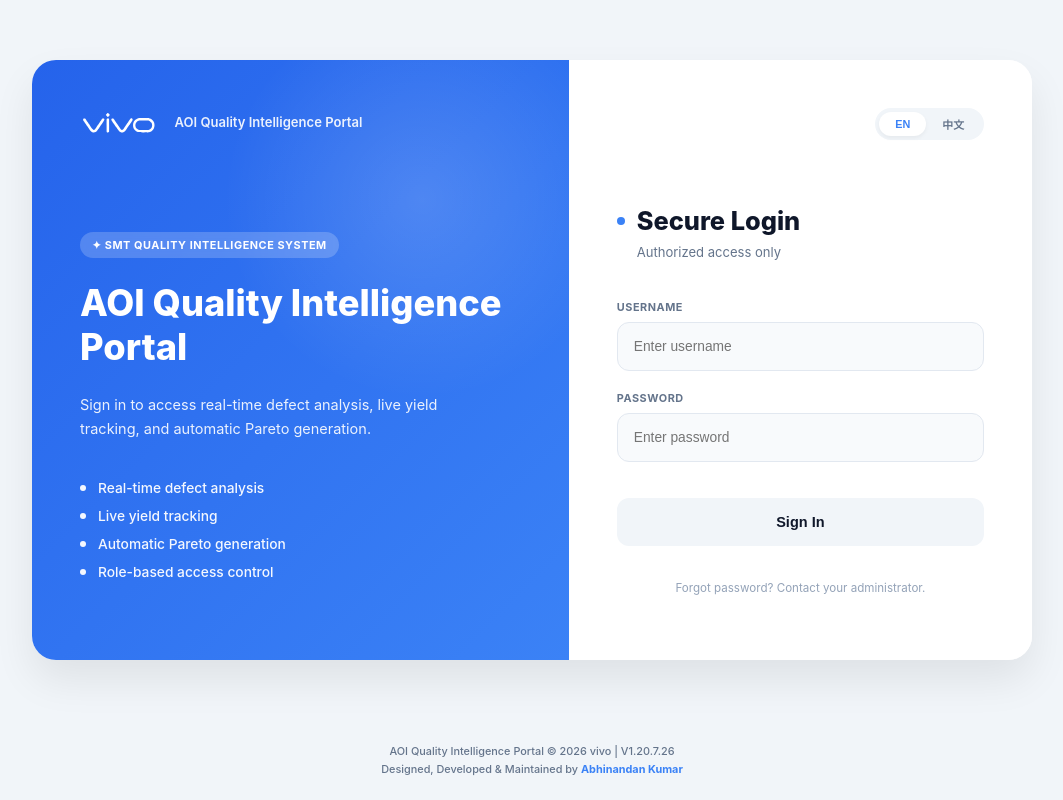
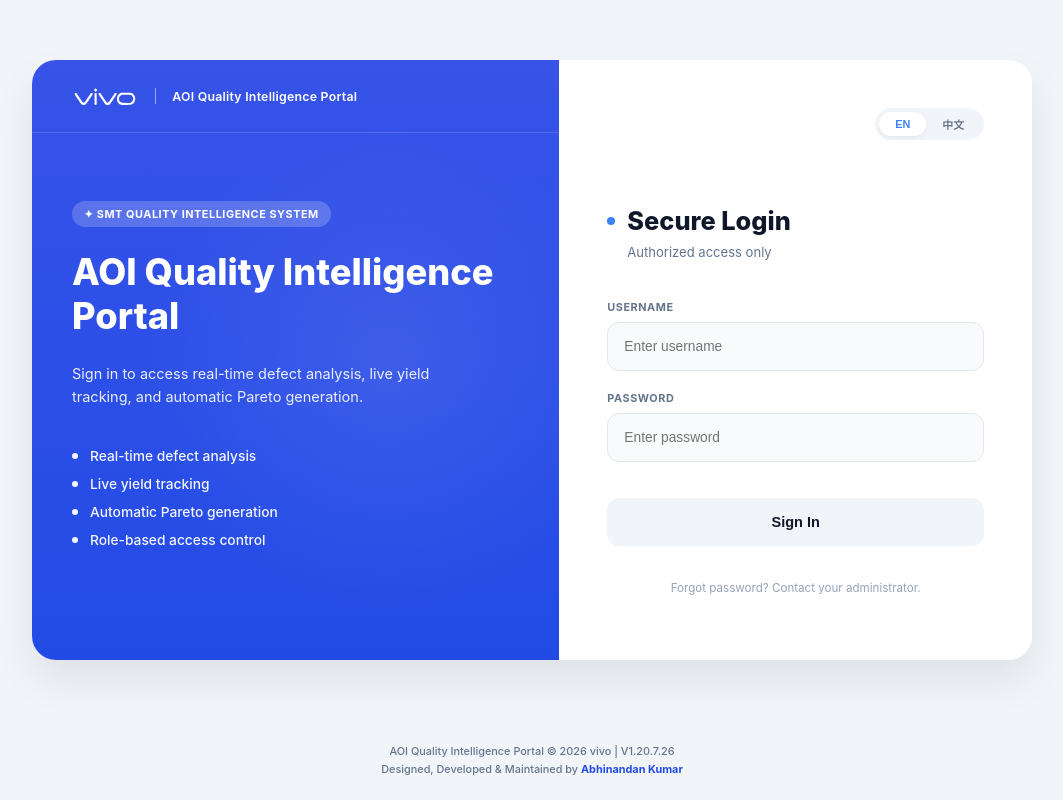
Before and after one commit to abhinandan-mes/AOI-Quality-Intelligence-Portal-for-SMT, a React (Vite) app in the folder frontend/: page /login in a window 1280 px wide. Shown: the whole page, without its empty margins (108-1171 px from the left). Built offline with nearby package versions, Linux system fonts and the light colour scheme.

Commit message:
style: perfect login page colors and hyperlink footer

```diff
--- a/frontend/src/components/LoginPage.tsx
+++ b/frontend/src/components/LoginPage.tsx
@@ -37,33 +37,41 @@
 
           {/* Left Pane - Blue Gradient */}
           <div style={{
-            flex: '1.2',
-            background: 'linear-gradient(135deg, #2563eb 0%, #3b82f6 100%)',
+            flex: '1.4',
+            background: 'linear-gradient(180deg, #3753e8 0%, #224be6 100%)',
             color: 'white',
-            padding: '48px',
             display: 'flex',
             flexDirection: 'column',
             position: 'relative',
             overflow: 'hidden'
           }}>
+            {/* Top Bar inside Left Pane */}
+            <div style={{
+              display: 'flex',
+              alignItems: 'center',
+              gap: '16px',
+              padding: '24px 40px',
+              borderBottom: '1px solid rgba(255,255,255,0.15)',
+              zIndex: 1
+            }}>
+              <img src={vivoLogo} alt="vivo" style={{ height: '24px', filter: 'brightness(0) invert(1)' }} />
+              <div style={{ width: '1px', height: '16px', backgroundColor: 'rgba(255,255,255,0.5)' }}></div>
+              <span style={{ fontSize: '0.85rem', fontWeight: 600, letterSpacing: '0.02em' }}>{t('login.title')}</span>
+            </div>
+
             {/* Decorative background circle */}
             <div style={{
               position: 'absolute',
-              top: '-10%',
-              right: '-10%',
-              width: '400px',
-              height: '400px',
-              background: 'radial-gradient(circle, rgba(255,255,255,0.15) 0%, rgba(255,255,255,0) 70%)',
+              top: '10%',
+              right: '-15%',
+              width: '500px',
+              height: '500px',
+              background: 'radial-gradient(circle, rgba(255,255,255,0.08) 0%, rgba(255,255,255,0) 70%)',
               borderRadius: '50%',
               pointerEvents: 'none'
             }} />
 
-            <div style={{ display: 'flex', alignItems: 'center', gap: '16px', marginBottom: '64px', zIndex: 1 }}>
-              <img src={vivoLogo} alt="vivo" style={{ height: '28px', filter: 'brightness(0) invert(1)' }} />
-              <span style={{ fontSize: '0.9rem', fontWeight: 600, opacity: 0.9 }}>{t('login.title')}</span>
-            </div>
-
-            <div style={{ zIndex: 1, marginTop: 'auto', marginBottom: 'auto' }}>
+            <div style={{ zIndex: 1, padding: '48px 40px', marginTop: '20px' }}>
               <div style={{
                 display: 'inline-block',
                 padding: '6px 12px',
@@ -212,7 +220,7 @@
       <footer style={{ padding: '24px', textAlign: 'center', color: '#64748b', fontSize: '0.75rem', fontWeight: 500 }}>
         <div>{t('footer.line1')}</div>
         <div style={{ marginTop: '4px' }}>
-          {t('footer.line2')} <span style={{ color: '#3b82f6', fontWeight: 700 }}>Abhinandan Kumar</span>
+          {t('footer.line2')} <a href="https://abhinandan.pro" target="_blank" rel="noreferrer" style={{ color: '#224be6', fontWeight: 700, textDecoration: 'none' }}>Abhinandan Kumar</a>
         </div>
       </footer>
     </div>
--- a/frontend/src/layouts/MainLayout.tsx
+++ b/frontend/src/layouts/MainLayout.tsx
@@ -82,7 +82,7 @@
         <footer style={{ padding: '24px', textAlign: 'center', color: '#64748b', fontSize: '0.75rem', fontWeight: 500 }}>
           <div>{t('footer.line1')}</div>
           <div style={{ marginTop: '4px' }}>
-            {t('footer.line2')} <span style={{ color: '#3b82f6', fontWeight: 700 }}>Abhinandan Kumar</span>
+            {t('footer.line2')} <a href="https://abhinandan.pro" target="_blank" rel="noreferrer" style={{ color: '#224be6', fontWeight: 700, textDecoration: 'none' }}>Abhinandan Kumar</a>
           </div>
         </footer>
       </div>
```
